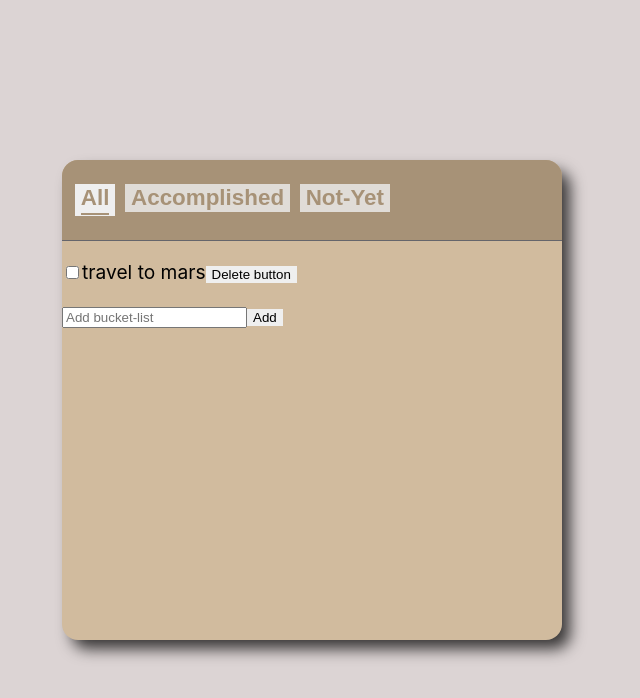
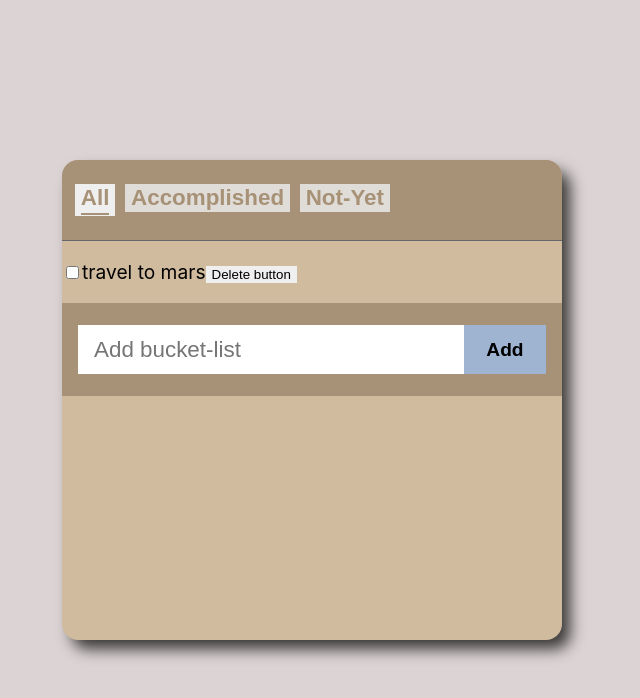
Before and after one commit to jin1401/bucket-list, a React (Create React App) app: page / in a window 1280 px wide. Shown: the top 698 px of the page, without its empty margins (328-968 px from the left). Built offline with nearby package versions, Linux system fonts and the light colour scheme.

Commit message:
style : styled AddBucketList.css

```diff
--- a/src/components/AddBucketList/AddBucketList.jsx
+++ b/src/components/AddBucketList/AddBucketList.jsx
@@ -1,5 +1,6 @@
 import React, { useState } from 'react';
 import { v4 as uuidv4 } from 'uuid';
+import styles from './AddBucketList.module.css'
 
 export default function AddBucketList({onAdd}) {
   const [bucketList, setBucketList] = useState('');
@@ -11,9 +12,9 @@
     setBucketList('');
   };
   return (
-    <form onSubmit={handleSubmit}>
-      <input type='text' placeholder='Add bucket-list' value={bucketList} onChange={handleChange}/>
-      <button>Add</button>
+    <form onSubmit={handleSubmit} className={styles.form}>
+      <input className={styles.input} type='text' placeholder='Add bucket-list' value={bucketList} onChange={handleChange}/>
+      <button className={styles.button}>Add</button>
     </form>
   );
 }
--- /dev/null
+++ b/src/components/AddBucketList/AddBucketList.module.css
@@ -0,0 +1,26 @@
+.form {
+    width: 100%;
+    display: flex;
+    padding: 1.4rem 1rem;
+    background-color: var(--color-bg-dark);
+}
+
+.input {
+    flex: 1 0 auto;
+    font-size: 1.4rem;
+    padding: 0.7rem 1rem;
+    border: none;
+    outline: none;
+}
+
+.button {
+    cursor: pointer;
+    background-color: var(--color-accent);
+    font-weight: bold;
+    font-size: 1.2rem;
+    padding: 0 1.4rem;
+}
+
+.button:hover {
+    filter: brightness(95%);
+}
```
